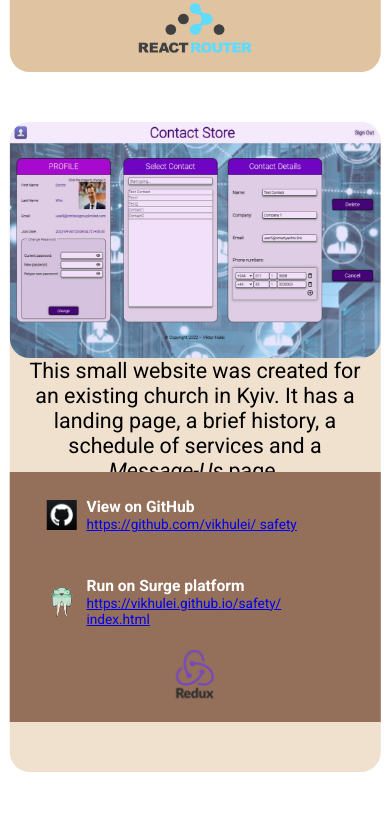
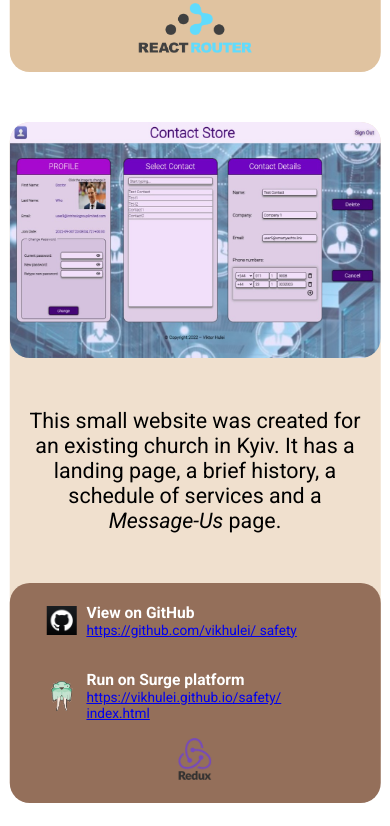
Before and after one commit to vikhulei/portfolio_new, a React (Create React App) app: page / in a window 390 px wide. Shown: the part 5240-6066 px from the top of the page. Built offline with nearby package versions, Linux system fonts and the light colour scheme.

Commit message:
mobile third project corrected

```diff
--- a/src/sections/08_thirdProject/ThirdProjectStyle.js
+++ b/src/sections/08_thirdProject/ThirdProjectStyle.js
@@ -28,16 +28,20 @@ const ImageDescriptionWrapper = styled.div `
     justify-content: space-between;
     align-items: center;
     @media screen and (max-width: 800px) {
-        height: 350px;
+        // height: 350px;
         width: 100%;
         flex-direction: column;
         justify-content: left;
+        margin-bottom: 50px;
     }
     `
 
 const ImageContainer = styled.div `
     position: relative;
     width: 100%;
+    @media screen and (max-width: 800px) {
+        margin: 0 0 50px 0;
+    }
 `
 
 const Image = styled.img `
@@ -51,7 +55,7 @@ const Description = styled(RegularTextStyled) `
     text-align: center;
     font-size: min(5.5vw, 2.3rem);
     @media screen and (max-width: 800px) {
-        margin: 0px;
+        margin: 0;
         width: 90%;
     }
 `
@@ -66,9 +70,11 @@ const LinksWrapper = styled.div `
     align-items: center;
     background-color: ${dark};
     @media screen and (max-width: 800px) {
-        height: 250px;
+        height: 220px;
         width: 100%;
         padding: 0 10% 5%;
+        border-radius: 20px;
+        margin: 0;
     }
     `
 
```
